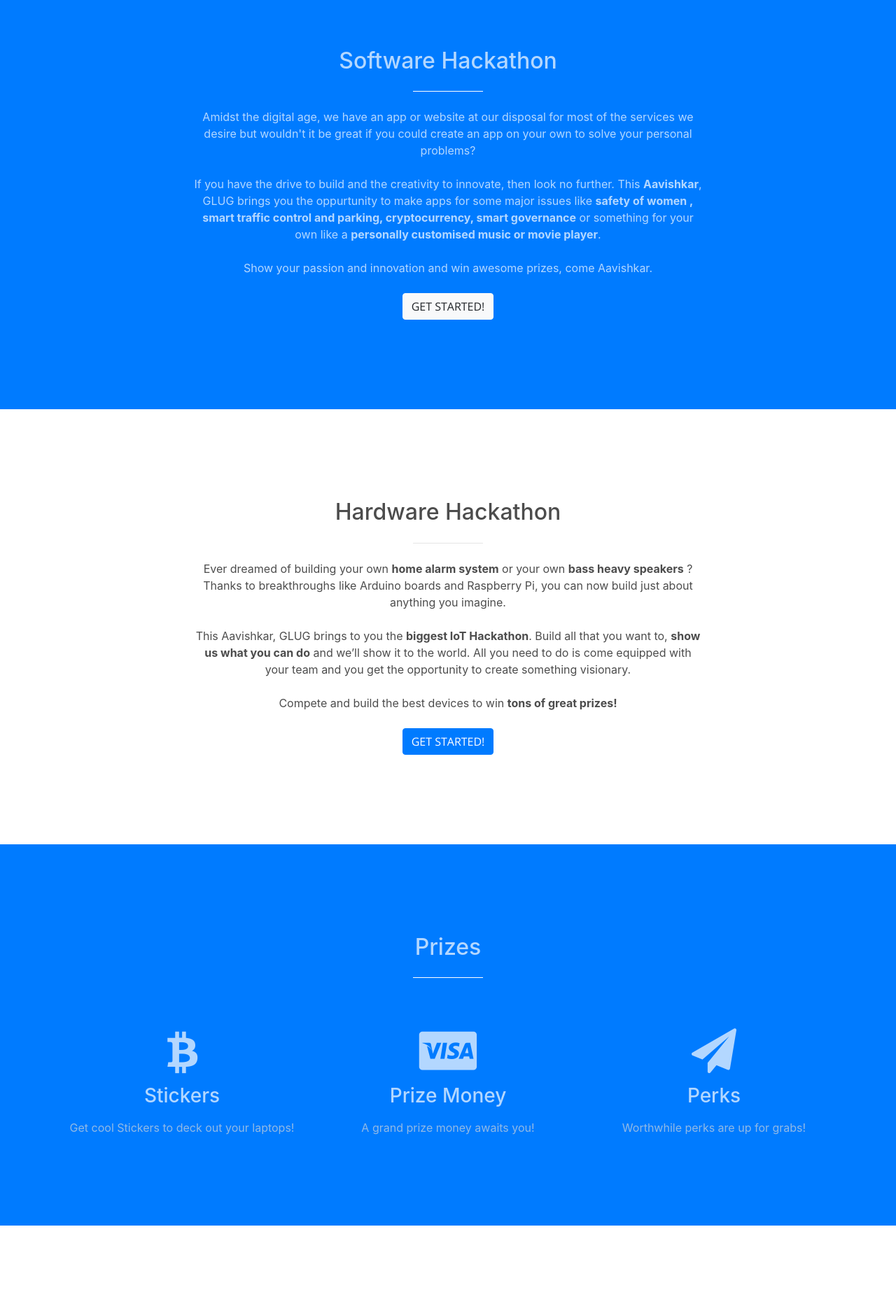
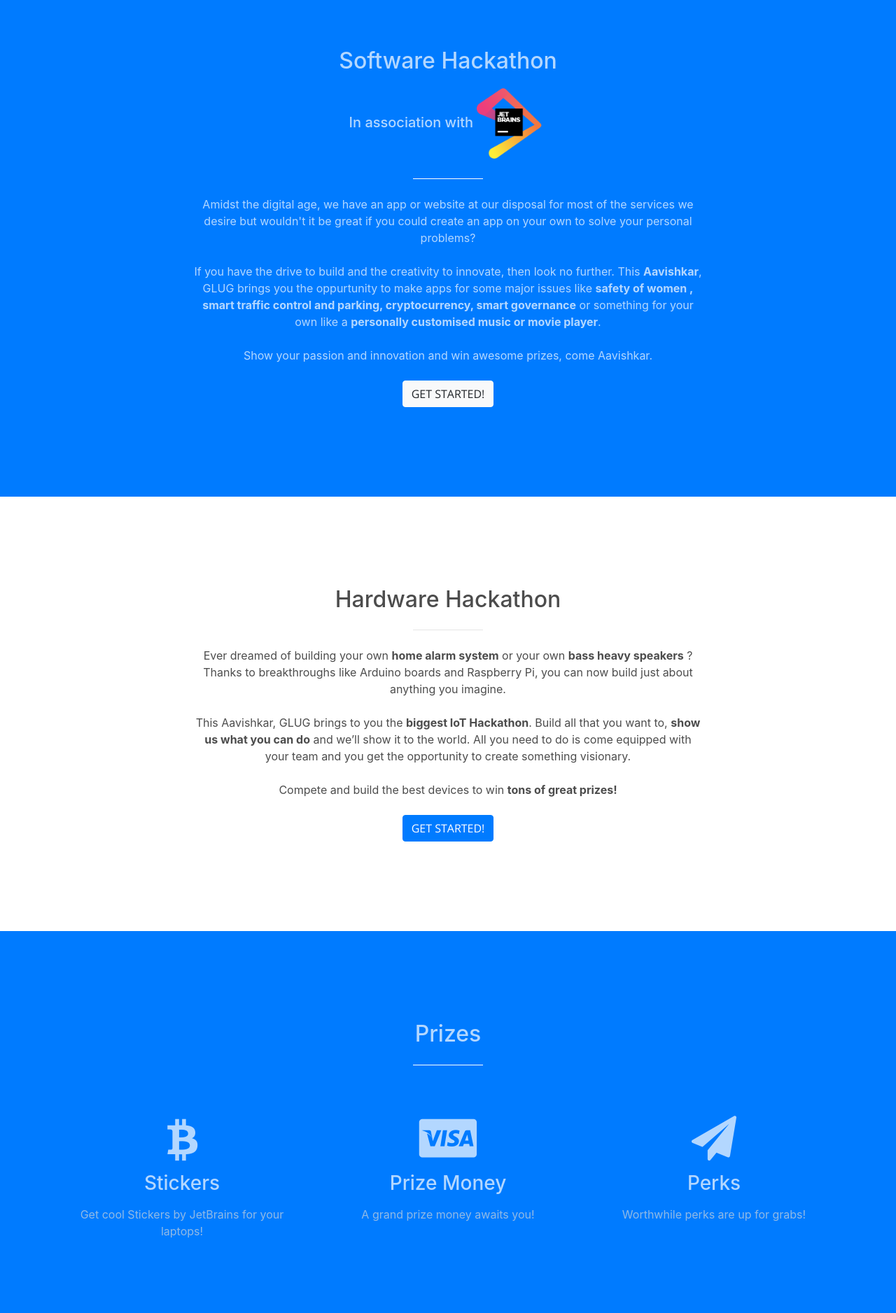
Before and after one commit to lugnitdgp/hackathon-website, a website with bundled scripts: page index.html in a window 1280 px wide. Shown: the part 860-2737 px from the top of the page at 70% size. Built offline with nearby package versions, Linux system fonts and the light colour scheme.

Commit message:
JetBrains Sponsorship integration

```diff
--- a/index.html
+++ b/index.html
@@ -76,7 +76,8 @@
       <div class="container">
         <div class="row">
           <div class="col-lg-8 mx-auto text-center">
-            <h2 class="section-heading white-text">Software Hackathon</h2>
+            <h2 class="section-heading white-text mb-3">Software Hackathon</h2>
+            <h5 class="white-text">In association with <img src="img/jetbrains.png" width="100px" alt="JetBrains"/></h5>
             <hr class="light my-4">
             <p class="white-text mb-4">Amidst the digital age, we have an app or website at our disposal for most of the services we desire but wouldn't it be great if you could create an app on your own to solve your personal problems? </p>
 
@@ -121,7 +122,7 @@
             <div class="prize-box mt-5 mx-auto">
               <i class="fa fa-4x fa-bitcoin white-text mb-3 sr-icons"></i>
               <h3 class="mb-3 white-text">Stickers</h3>
-              <p class="muted-text mb-0">Get cool Stickers to deck out your laptops! </p>
+              <p class="muted-text mb-0">Get cool Stickers by JetBrains for your laptops! </p>
             </div>
           </div>
           <div class="col-md-4 text-center">
```
Also changed, not shown: img/jetbrains.png (added).
